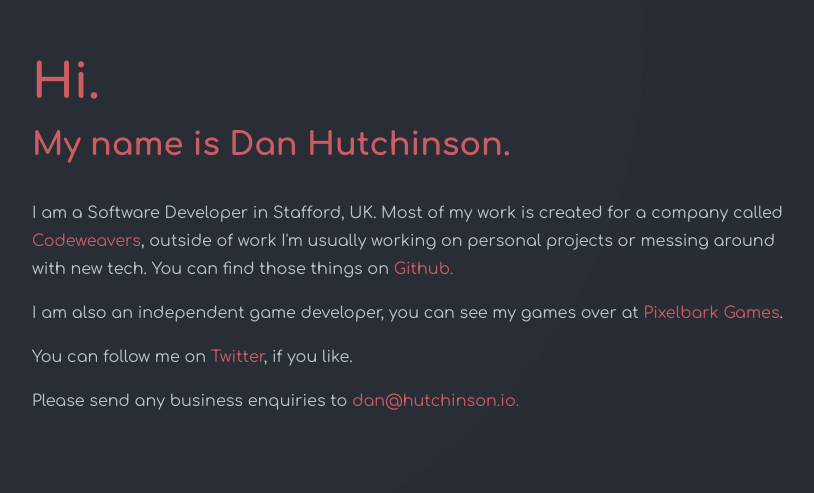
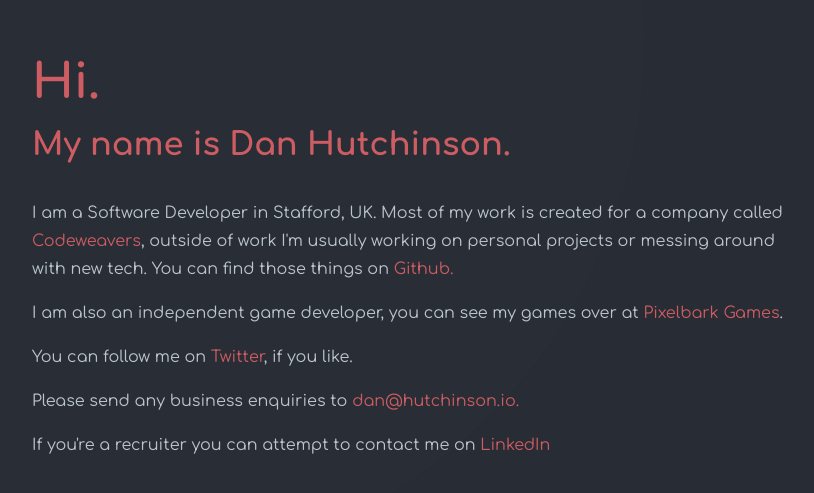
Before and after one commit to danielhutchinson/hutchinson.io, a Vue app: page / in a window 1280 px wide. Shown: the part 109-602 px from the top of the page, without its empty margins (136-950 px from the left). Built offline with nearby package versions, Linux system fonts and the light colour scheme.

Commit message:
feat: added linkedin link

```diff
--- a/src/App.vue
+++ b/src/App.vue
@@ -19,7 +19,10 @@
 
       <p>
         I am also an independent game developer, you can see my games over at
-        <a href="https://pixelbark.games" target="_blank">Pixelbark Games</a>.
+        <a
+          href="https://pixelbark.games"
+          target="_blank"
+        >Pixelbark Games</a>.
       </p>
 
       <p>
@@ -31,12 +34,17 @@
         Please send any business enquiries to
         <a href="mailto:dan@hutchinson.io">dan@hutchinson.io.</a>
       </p>
+
+      <p>
+        If you're a recruiter you can attempt to contact me on
+        <a href="https://www.linkedin.com/in/danhutch/" target="_blank">LinkedIn</a>
+      </p>
     </div>
   </div>
 </template>
 
 <script lang="ts">
-import { Component, Vue } from "vue-property-decorator";
+import { Component, Vue } from 'vue-property-decorator';
 
 @Component
 export default class App extends Vue {}
@@ -52,7 +60,8 @@
 $secondary-color: #8ebf67;
 $tertiary-color: #c1895a;
 
-body, html {
+body,
+html {
   font-family: "Comfortaa";
   line-height: 1.75;
   color: $white;
```
Also changed, not shown: 1 other file (tests, documents, lock files or other folders).
